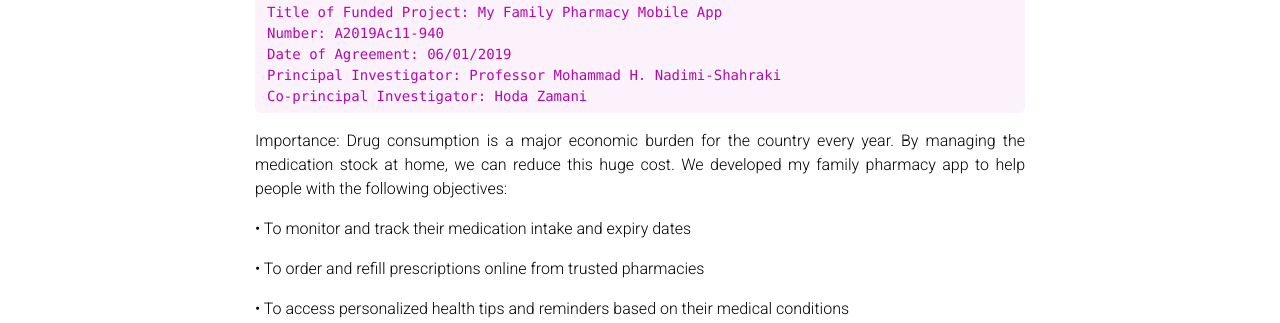
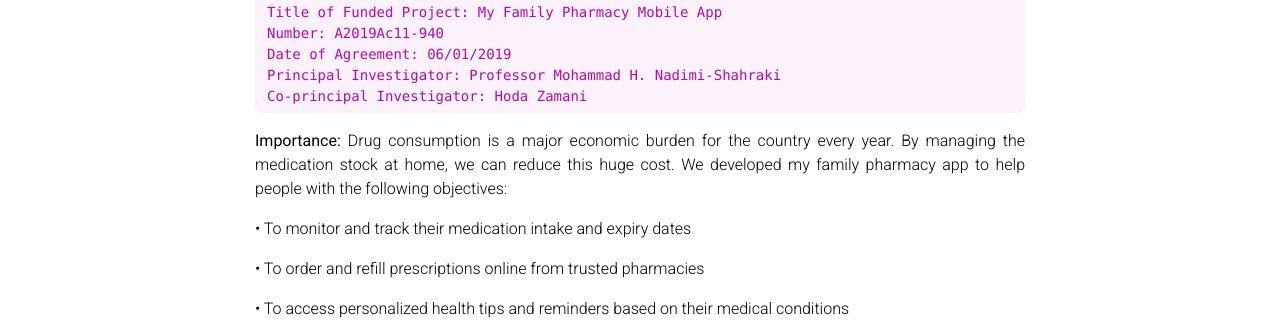
Before and after one commit to HodaZamani/HodaZamani.github.io, a Jekyll site: the page built from _projects/2_project.md, in a window 1280 px wide and 900 px high. Shown: the part 218-541 px from the top of the window. Built offline with Jekyll 4.4.1, drawn with Linux system fonts in a browser that asks for light colours; full-size pictures stand in for the smaller copies a plugin makes; comment, search, counter and statistics services are not loaded; a style sheet for code colours, icons or effects is not loaded.

Commit message:
Update 2_project.md

```diff
--- a/_projects/2_project.md
+++ b/_projects/2_project.md
@@ -15,7 +15,7 @@
     Co-principal Investigator: Hoda Zamani
 
 
-<p align="justify">Importance: Drug consumption is a major economic burden for the country every year. By managing the medication stock at home, we can reduce this huge cost. We developed my family pharmacy app to help people with the following objectives:</p>
+<p align="justify"><b>Importance:</b> Drug consumption is a major economic burden for the country every year. By managing the medication stock at home, we can reduce this huge cost. We developed my family pharmacy app to help people with the following objectives:</p>
 <p align="justify">•  To monitor and track their medication intake and expiry dates</p>
 <p align="justify">•  To order and refill prescriptions online from trusted pharmacies</p>
 <p align="justify">•  To access personalized health tips and reminders based on their medical conditions</p>
```
